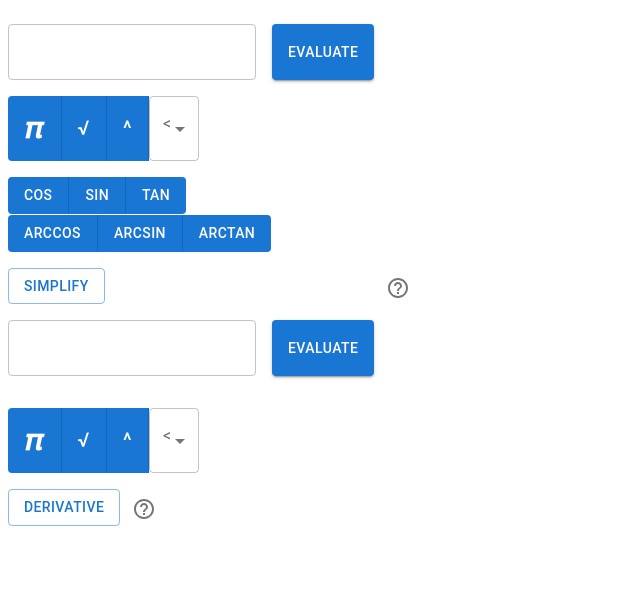
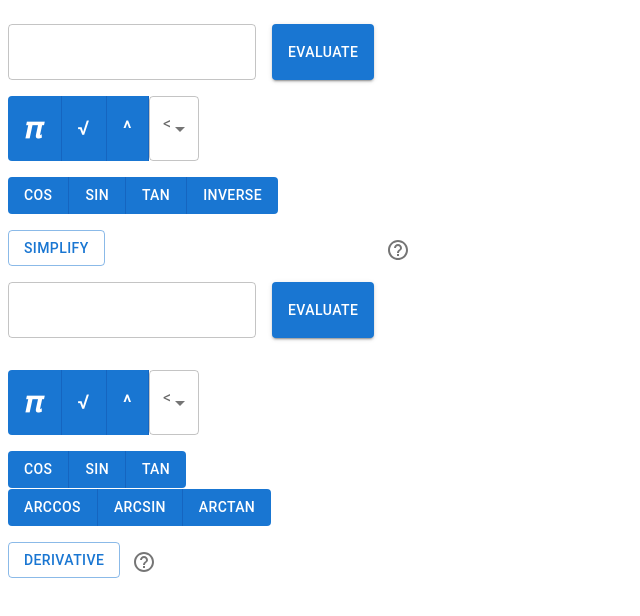
Before and after one commit to NatalieHarrison/derivativeCalculator, a React (Create React App) app: page / in a window 1280 px wide. Both pictures are taken after a click on the button "SIMPLIFY". Shown: the top 616 px of the page, without its empty margins (0-640 px from the left). Built offline with nearby package versions, Linux system fonts and the light colour scheme.

Commit message:
Inverse button unhide trig

```diff
--- a/src/components/Evaluate.tsx
+++ b/src/components/Evaluate.tsx
@@ -9,11 +9,16 @@ export const Evaluate = () => {
   const [input, setInput] = useState(""); //used to clear the input field after evaluate button is clicked
   const [list, setList] = useState<string[]>([]); //Used to create a list of user inputs
   const [selectValue, setSelectValue] = React.useState(""); //used for button group: select component
+  const [openInverse, setOpenInverse] = React.useState(false);
 
   //Used for button group: select component
   const handleChange = (event: SelectChangeEvent) => {
     setSelectValue(event.target.value as string);
   };
+
+  const unHideInverse = () => {
+    setOpenInverse((current) => !current);
+  }
 
   const handleClick = () => {
     try {
@@ -110,8 +115,7 @@ export const Evaluate = () => {
         }
       }
 
-      // Second button group
-      // //Third button group
+      //button group
       if (input.includes("arc")){
         let input2 = input.replaceAll("arc", "a");
         console.log(input2)
@@ -120,8 +124,8 @@ export const Evaluate = () => {
         setList(newList);
         setInput("");
       }
+       // button group
       if (input.includes("cos(")|| input.includes("sin(") || input.includes("tan(") ) {
-        // let input2 = input.replaceAll("cos" ,"sqrt");
         const ans = input + " = " + math.evaluate(input).toString();
         const newList = [...list, ans];
           setList(newList);
@@ -256,8 +260,11 @@ export const Evaluate = () => {
 
         <Button onClick = {() => setInput(input + "tan()")}
           >tan</Button>
+
+          <Button onClick = {unHideInverse}> Inverse </Button>
         </ButtonGroup>
-
+          {openInverse && (
+            <div>
               <ButtonGroup sx = {{mt:.2}}disableElevation variant="contained">
               <Button onClick = {() => setInput(input + "arccos()")}
                 >arccos</Button>
@@ -268,6 +275,12 @@ export const Evaluate = () => {
               <Button onClick = {() => setInput(input + "arctan()")}
                 >arctan</Button>
             </ButtonGroup>
+
+            </div>
+          )}
+
+          {openInverse &&<Box/>}
+
       </Stack>
 
     </Box>
--- a/src/components/Simplify.tsx
+++ b/src/components/Simplify.tsx
@@ -10,12 +10,17 @@ export const Simplify = () => {
 
   const [list, setList] = useState<string[]>([]);
   const [selectValue, setSelectValue] = React.useState(""); //used for button group: select component
+  const [openInverse, setOpenInverse] = React.useState(false);
     //Used for button group: select component
     const handleChange = (event: SelectChangeEvent) => {
       setSelectValue(event.target.value as string);
     };
 
 
+  const unHideInverse = () => {
+    setOpenInverse((prev) => !prev);
+  }
+    //Mostly for keyboard symbols
   const handleClick = () => {
     try {
       if (input === "" || input === undefined || input === null) {
@@ -116,6 +121,23 @@ export const Simplify = () => {
         }
       }
 
+      //button group
+      if (input.includes("arc")){
+        let input2 = input.replaceAll("arc", "a");
+        console.log(input2)
+        const ans = input + " =" + math.simplify(input2).toString();
+        const newList = [...list, ans];
+        setList(newList);
+        setInput("");
+      }
+       // button group
+      if (input.includes("cos(")|| input.includes("sin(") || input.includes("tan(") ) {
+        const ans = input + " = " + math.simplify(input).toString();
+        const newList = [...list, ans];
+          setList(newList);
+          setInput("");
+      }
+
       else{
         console.log(math.simplify(input));
           const ans = input + " = " + math.simplify(input);
@@ -174,6 +196,8 @@ export const Simplify = () => {
             Evaluate
           </Button>
         </Stack>
+
+        <Stack>
         <ButtonGroup sx = {{mt:2}} disableElevation variant="contained">
             <Button
             onClick = {() => setInput(input + "π")}
@@ -195,6 +219,7 @@ export const Simplify = () => {
               mt:2,
               fontSize: 20
             }}>^</Button>
+
 
             <FormControl sx={{ width: 50 }}>
             <InputLabel sx = {{mt: 2, height: 67}}>&lt;</InputLabel>
@@ -228,7 +253,31 @@ export const Simplify = () => {
               }}> = </MenuItem>
             </Select>
             </FormControl>
+            </ButtonGroup>
+
+
+        <ButtonGroup sx = {{mt:2}}disableElevation variant="contained">
+          <Button onClick = {() => setInput(input + "cos()")}
+            >cos</Button>
+
+          <Button onClick = {() => setInput(input + "sin()")}
+            >sin</Button>
+
+          <Button onClick = {() => setInput(input + "tan()")}
+            >tan</Button>
         </ButtonGroup>
+
+        <ButtonGroup sx = {{mt:.2}}disableElevation variant="contained">
+          <Button onClick = {() => setInput(input + "arccos()")}
+            >arccos</Button>
+
+          <Button onClick = {() => setInput(input + "arcsin()")}
+            >arcsin</Button>
+
+          <Button onClick = {() => setInput(input + "arctan()")}
+            >arctan</Button>
+        </ButtonGroup>
+        </Stack>
       </Box>
 
     );
```
Lines whose indentation alone changed are shown as unchanged.
